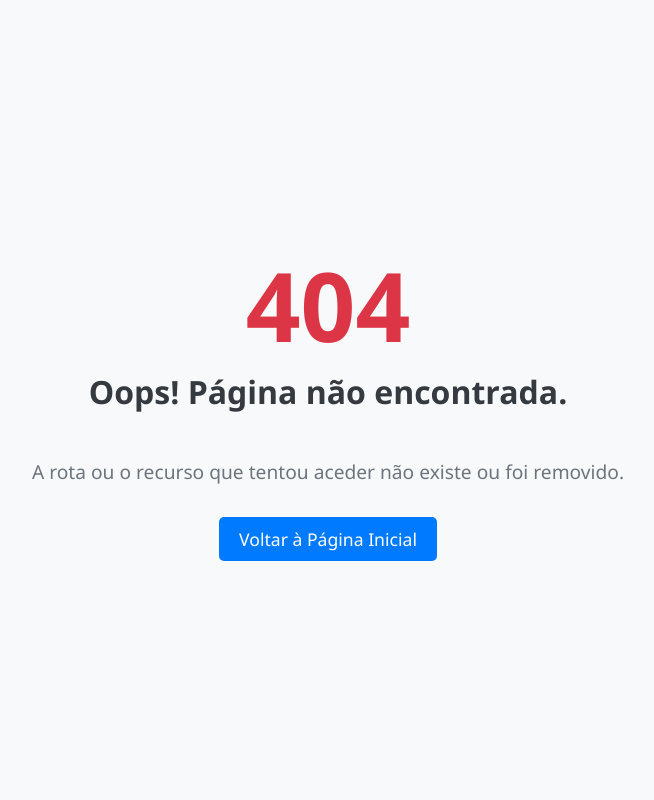
After one commit to joaoomartins/notification-service-eng-software, a Spring app: template src/main/resources/templates/error/404.html in a window 1280 px wide. The commit adds this page. Shown: the whole page, without its empty margins (312-966 px from the left). Run offline with Thymeleaf, Linux system fonts and the light colour scheme; the template is opened without the code that fills it, so the values that code supplies are empty.

Commit message:
muitos updates; Impossivel relatar;Bom trabalho!

```diff
--- a/src/main/java/pt/uportalegre/estgd/ei/es/notificationservice/model/NotificationType.java
+++ b/src/main/java/pt/uportalegre/estgd/ei/es/notificationservice/model/NotificationType.java
@@ -1,5 +1,6 @@
 package pt.uportalegre.estgd.ei.es.notificationservice.model;
 
 public enum NotificationType {
-    EMAIL
+    EMAIL,
+    SMS
 }
--- /dev/null
+++ b/src/main/resources/templates/error/404.html
@@ -0,0 +1,58 @@
+<!DOCTYPE html>
+<html lang="pt">
+<head>
+    <meta charset="UTF-8">
+    <meta name="viewport" content="width=device-width, initial-scale=1.0">
+    <title>Página Não Encontrada - 404</title>
+    <style>
+        body {
+            font-family: 'Segoe UI', Tahoma, Geneva, Verdana, sans-serif;
+            background-color: #f8f9fa;
+            color: #343a40;
+            display: flex;
+            flex-direction: column;
+            align-items: center;
+            justify-content: center;
+            height: 100vh;
+            margin: 0;
+            text-align: center;
+        }
+        h1 {
+            font-size: 6rem;
+            margin: 0;
+            color: #dc3545;
+        }
+        h2 {
+            font-size: 2rem;
+            margin-top: 0;
+        }
+        p {
+            font-size: 1.2rem;
+            color: #6c757d;
+            margin-bottom: 2rem;
+        }
+        .btn-voltar {
+            background-color: #007bff;
+            color: white;
+            padding: 10px 20px;
+            text-decoration: none;
+            border-radius: 5px;
+            font-size: 1.1rem;
+            transition: background-color 0.3s;
+        }
+        .btn-voltar:hover {
+            background-color: #0056b3;
+        }
+    </style>
+</head>
+<body>
+
+<h1>404</h1>
+<h2>Oops! Página não encontrada.</h2>
+<p>A rota ou o recurso que tentou aceder não existe ou foi removido.</p>
+
+<!-- Este botão redireciona para a página inicial (raiz) da sua aplicação -->
+<a href="/static" class="btn-voltar">Voltar à Página Inicial</a>
+
+</body>
+</html>
```
Also changed, not shown: src/main/java/pt/uportalegre/estgd/ei/es/notificationservice/controller/NotificationController.java (+4 -8 lines), src/main/java/pt/uportalegre/estgd/ei/es/notificationservice/controller/TestDiscordController.java (deleted, +0 -13 lines), src/main/java/pt/uportalegre/estgd/ei/es/notificationservice/sender/EmailNotificationSender.java (+14 -3 lines), src/main/resources/templates/notifications-form.html (+92 -4 lines), src/main/resources/templates/notifications.html (+5 -7 lines).
